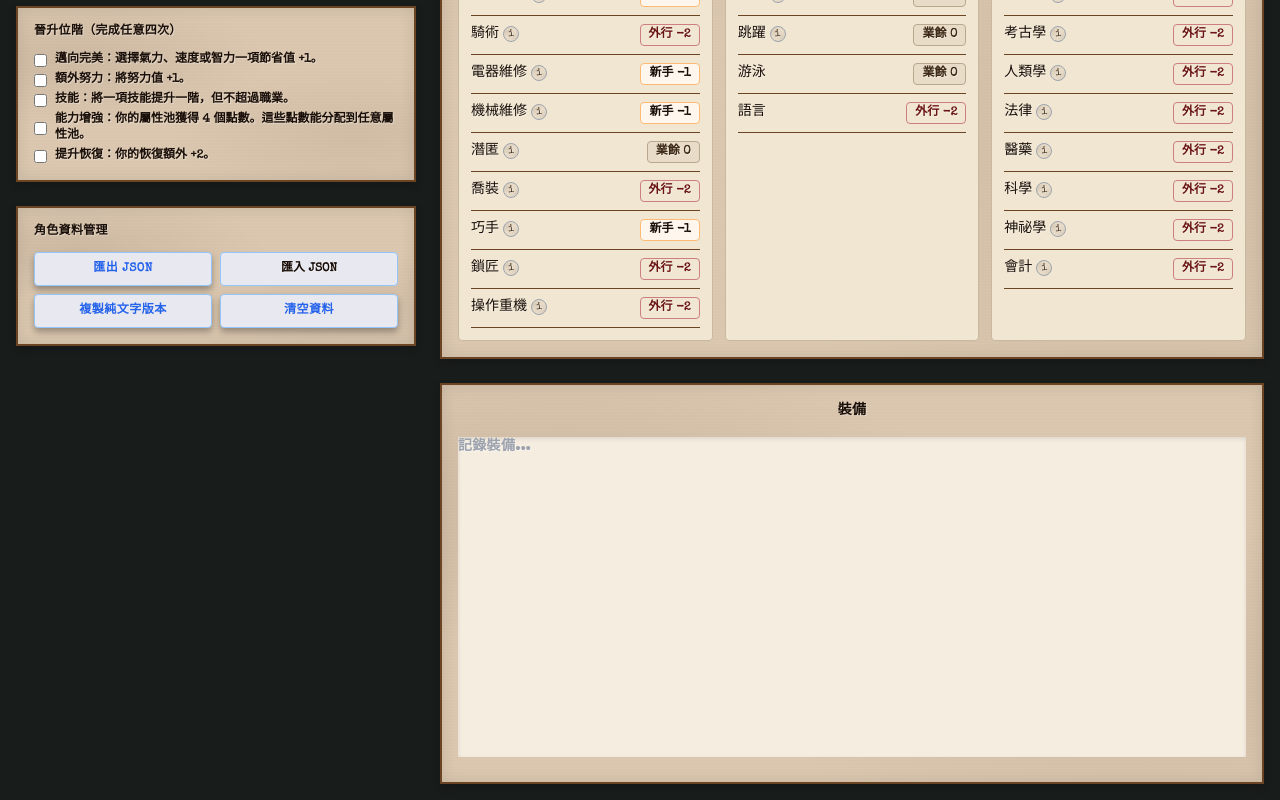
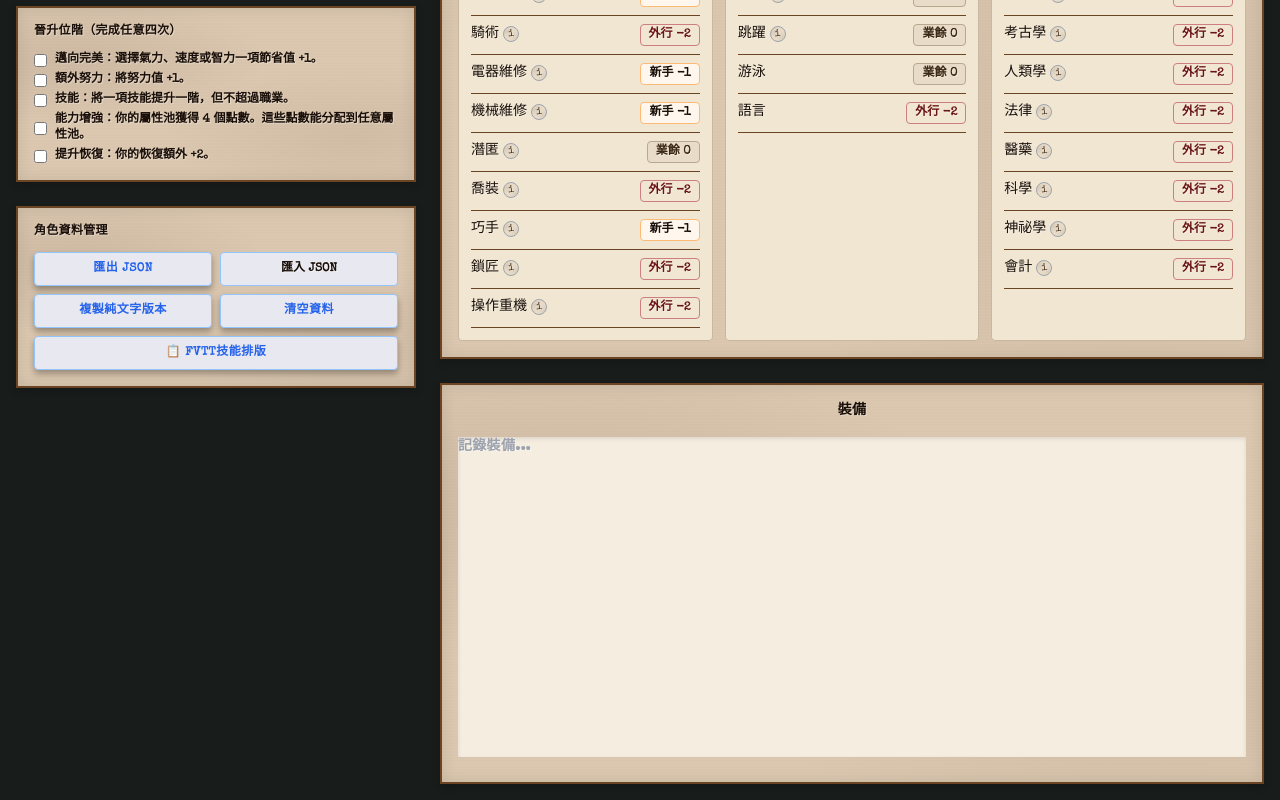
Before and after one commit to SassTTRPGtools/magnus-csr, a Nuxt app: page /coc-character in a window 1280 px wide. Shown: the part 974-1774 px from the top of the page. Built offline with nearby package versions, Linux system fonts and the light colour scheme.

Commit message:
更新FVTT 技能快查特色

```diff
--- a/app/pages/coc-character.vue
+++ b/app/pages/coc-character.vue
@@ -236,6 +236,11 @@
                     <button @click="clearForm"
                             class="px-3 py-2 rounded border font-typewriter transition-colors text-blue-600 border-blue-300 bg-blue-50 hover:bg-blue-100">
                       清空資料
+                    </button>
+                    <!-- 第三行 -->
+                    <button @click="copyFVTTSkillsFormatted"
+                            class="px-3 py-2 rounded border font-typewriter transition-colors text-blue-600 border-blue-300 bg-blue-50 hover:bg-blue-100 col-span-2">
+                      📋 FVTT技能排版
                     </button>
                   </div>
                 </div>
@@ -657,34 +662,30 @@
           <div class="border border-gray-300 rounded p-3 bg-gray-50">
             <div class="font-bold text-center mb-4 text-base">位階成長目標值</div>
             <div class="space-y-2">
-              <div class="flex justify-between">
-                <span class="font-bold">外行</span>
-                <span class="text-red-600 font-bold">≧ 12</span>
-              </div>
               <div class="bg-white h-px"></div>
               <div class="flex justify-between">
                 <span class="font-bold">新手</span>
-                <span class="text-orange-600 font-bold">≧ 14</span>
+                <span class="text-orange-600 font-bold">≧ 12</span>
               </div>
               <div class="bg-white h-px"></div>
               <div class="flex justify-between">
                 <span class="font-bold">業餘</span>
-                <span class="text-gray-600 font-bold">≧ 16</span>
+                <span class="text-gray-600 font-bold">≧ 14</span>
               </div>
               <div class="bg-white h-px"></div>
               <div class="flex justify-between">
                 <span class="font-bold">職業</span>
-                <span class="text-green-600 font-bold">≧ 18</span>
+                <span class="text-green-600 font-bold">≧ 16</span>
               </div>
               <div class="bg-white h-px"></div>
               <div class="flex justify-between">
                 <span class="font-bold">專家</span>
-                <span class="text-blue-600 font-bold">≧ 19</span>
+                <span class="text-blue-600 font-bold">≧ 18</span>
               </div>
               <div class="bg-white h-px"></div>
               <div class="flex justify-between">
                 <span class="font-bold">大師</span>
-                <span class="text-purple-600 font-bold">= 20</span>
+                <span class="text-purple-600 font-bold">≧ 19</span>
               </div>
             </div>
           </div>
@@ -1783,6 +1784,73 @@ const copyStatusToClipboard = async () => {
   }
 }
 
+// FVTT 技能排版
+const copyFVTTSkillsFormatted = async () => {
+  // 定義技能等級的順序和顯示格式
+  const skillLevelConfig = [
+    { value: 'outsider', number: '1', label: '外行', mod: '-2', note: '' },
+    { value: 'novice', number: '2', label: '新手', mod: '-1', note: '' },
+    { value: 'amateur', number: '3', label: '業餘', mod: '0', note: '' },
+    { value: 'pro', number: '4', label: '職業', mod: '+1', note: '' },
+    { value: 'expert', number: '5', label: '專家', mod: '+2', note: '' },
+    { value: 'master', number: '6', label: '大師', mod: '+2', note: ' (免費努力)' }
+  ]
+
+  // 收集所有技能（包括主技能和特技）
+  const skillsByLevel = {}
+  skillLevelConfig.forEach(config => {
+    skillsByLevel[config.value] = []
+  })
+
+  // 遍歷所有技能
+  character.value.skills.forEach(skill => {
+    if (!skill || !skill.name) return
+
+    // 添加主技能
+    if (skillsByLevel[skill.level] !== undefined) {
+      skillsByLevel[skill.level].push(skill.name)
+    }
+
+    // 添加特技
+    if (Array.isArray(skill.specialties) && skill.specialties.length > 0) {
+      skill.specialties.forEach(spec => {
+        if (spec && spec.name) {
+          if (skillsByLevel[spec.level] !== undefined) {
+            skillsByLevel[spec.level].push(spec.name)
+          }
+        }
+      })
+    }
+  })
+
+  // 構建輸出文本
+  let fvttText = ''
+  skillLevelConfig.forEach(config => {
+    const skills = skillsByLevel[config.value]
+    const skillList = skills.length > 0 ? skills.join('、') : '(無)'
+    fvttText += `${config.number} ${config.label} ${config.mod}${config.note}：${skillList}\n`
+  })
+
+  try {
+    await navigator.clipboard.writeText(fvttText)
+    showCopySuccess('FVTT技能排版已複製到剪貼簿！')
+  } catch (error) {
+    console.error('複製失敗:', error)
+    // 備用方案：創建臨時文字區域
+    const textArea = document.createElement('textarea')
+    textArea.value = fvttText
+    document.body.appendChild(textArea)
+    textArea.select()
+    try {
+      document.execCommand('copy')
+      showCopySuccess('FVTT技能排版已複製到剪貼簿！')
+    } catch (fallbackError) {
+      showCopySuccess('複製失敗，請重試')
+    }
+    document.body.removeChild(textArea)
+  }
+}
+
 // 輔助函數：獲取軌道狀態的顯示名稱
 const getTrackDisplayName = (value, type) => {
   const tracks = {
```
